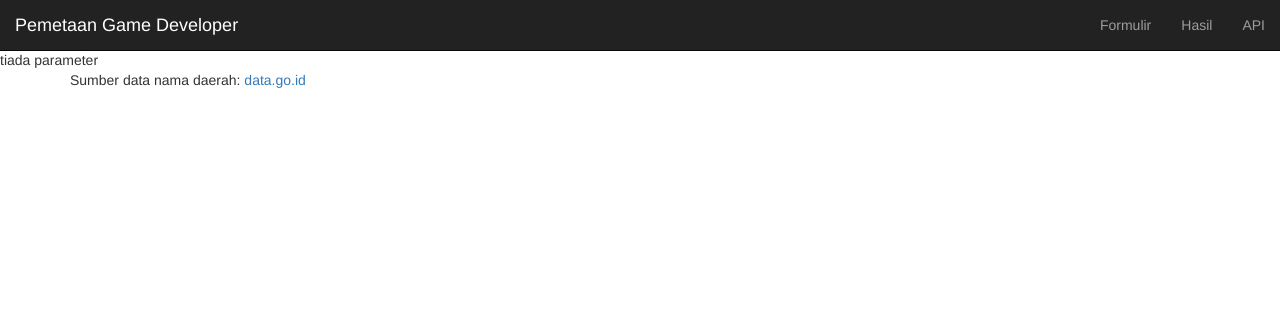
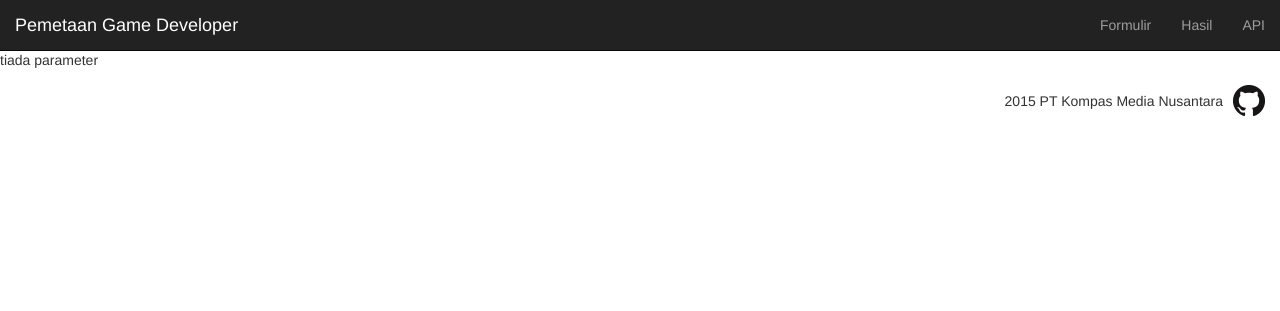
Before and after one commit to harian-kompas/gamedev-survey, a PHP site: page /index.php?p=style in a window 1280 px wide. Shown: the top 311 px of the page. Run offline with PHP 8.4, Linux system fonts and the light colour scheme; some libraries are stand-ins or nearby versions.

Commit message:
added github logo and a link to repo, added footer content and style

```diff
--- a/class.gamedev.php
+++ b/class.gamedev.php
@@ -97,7 +97,7 @@
 		public static function save_users_inputs() {
 			$now = date('Y-m-d H:i:s');
 			$studioName = GameDev::sanitize_inputs($_POST['txt-studio-name']);
-			$studioUrl = (!empty($_POST['txt-studio-url']) || $_POST['txt-studio-url'] !== 'http://') ? GameDev::sanitize_inputs($_POST['txt-studio-url']) : '';
+			$studioUrl = (!empty($_POST['txt-studio-url']) && $_POST['txt-studio-url'] !== 'http://') ? GameDev::sanitize_inputs($_POST['txt-studio-url']) : '';
 			$studioLocation = GameDev::sanitize_inputs($_POST['txt-studio-location']);
 			$studioStart = (int)($_POST['txt-studio-start']);
 			$rawPersonnels = $_POST['personnels'];
@@ -302,8 +302,12 @@
 
 		private static function get_page_footer() {
 			$str = '<footer>';
-			$str .= '<div class="container">';
-			$str .= 'Sumber data nama daerah: <a href="http://data.go.id/dataset/daftar-nama-daerah" target="_blank">data.go.id</a>';
+			$str .= '<div class="container-fluid footer">';
+			$str .= '<div class="col-md-12 txt-right">';
+			$str .= '<span class="footer-span">'.date('Y').' PT Kompas Media Nusantara</span>';
+			$str .= '<a class="link-ico-32" href="https://github.com/harian-kompas/gamedev-survey" target="_blank" title="Hayuk berkontribusi untuk repositori ini :D"><img src="img/GitHub-Mark-32px.png"></a>';
+			$str .= '</div>';
+			// $str .= 'Sumber data nama daerah: <a href="http://data.go.id/dataset/daftar-nama-daerah" target="_blank">data.go.id</a>';
 			$str .= '</div>';
 			$str .= '</footer>';
 
@@ -509,6 +513,7 @@
 
 			// submit button
 			$str .= '<div class="form-group"><input id="btn-submit" class="btn btn-primary" type="submit" value="Kirim"></div>';
+			$str .= '<div class="form-group"><p>Sumber data nama daerah: <a href="http://data.go.id/dataset/daftar-nama-daerah" target="_blank">data.go.id</a></p></div>';
 
 			$str .= '</form>';
 
--- a/css/style.css
+++ b/css/style.css
@@ -1 +1 @@
-body{padding-top:50px}.force-input-height{height:34px}.form-group.required .control-label{cursor:pointer}.form-group.required .control-label:after{color:#d00;content:"*";margin-left:2px;font-family:'Glyphicons Halflings';font-weight:normal;font-size:10px}.txt-right{text-align:right}
+body{padding-top:50px}.footer{padding:15px 0}.footer-span{display:inline-block;margin-right:10px;vertical-align:middle}.force-input-height{height:34px}.form-group.required .control-label{cursor:pointer}.form-group.required .control-label:after{color:#d00;content:"*";margin-left:2px;font-family:'Glyphicons Halflings';font-weight:normal;font-size:10px}.link-ico-32{display:inline-block;width:32px;height:32px;vertical-align:middle}.txt-right{text-align:right}
--- a/sass/style.scss
+++ b/sass/style.scss
@@ -1,5 +1,15 @@
 body {
 	padding-top: 50px;
+}
+
+.footer {
+	padding: 15px 0;
+}
+
+.footer-span {
+	display: inline-block;
+	margin-right: 10px;
+	vertical-align: middle;
 }
 
 .force-input-height {
@@ -26,6 +36,13 @@
 	}
 }
 
+.link-ico-32 {
+	display: inline-block;
+	width: 32px;
+	height: 32px;
+	vertical-align: middle;
+}
+
 .txt-right {
 	text-align: right;
 }
```
Also changed, not shown: img/GitHub-Mark-32px.png (added), img/GitHub-Mark-Light-32px.png (added).
